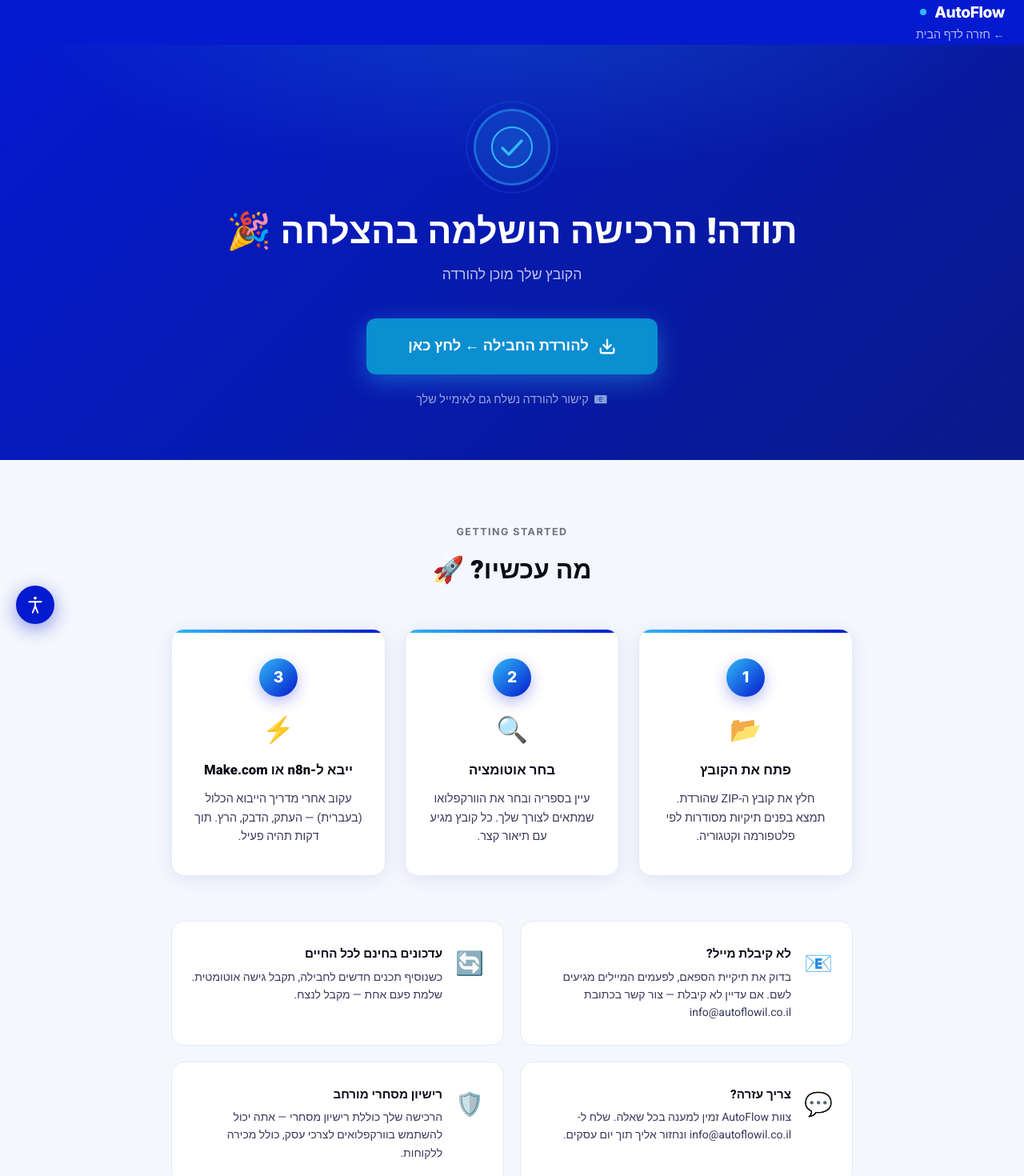
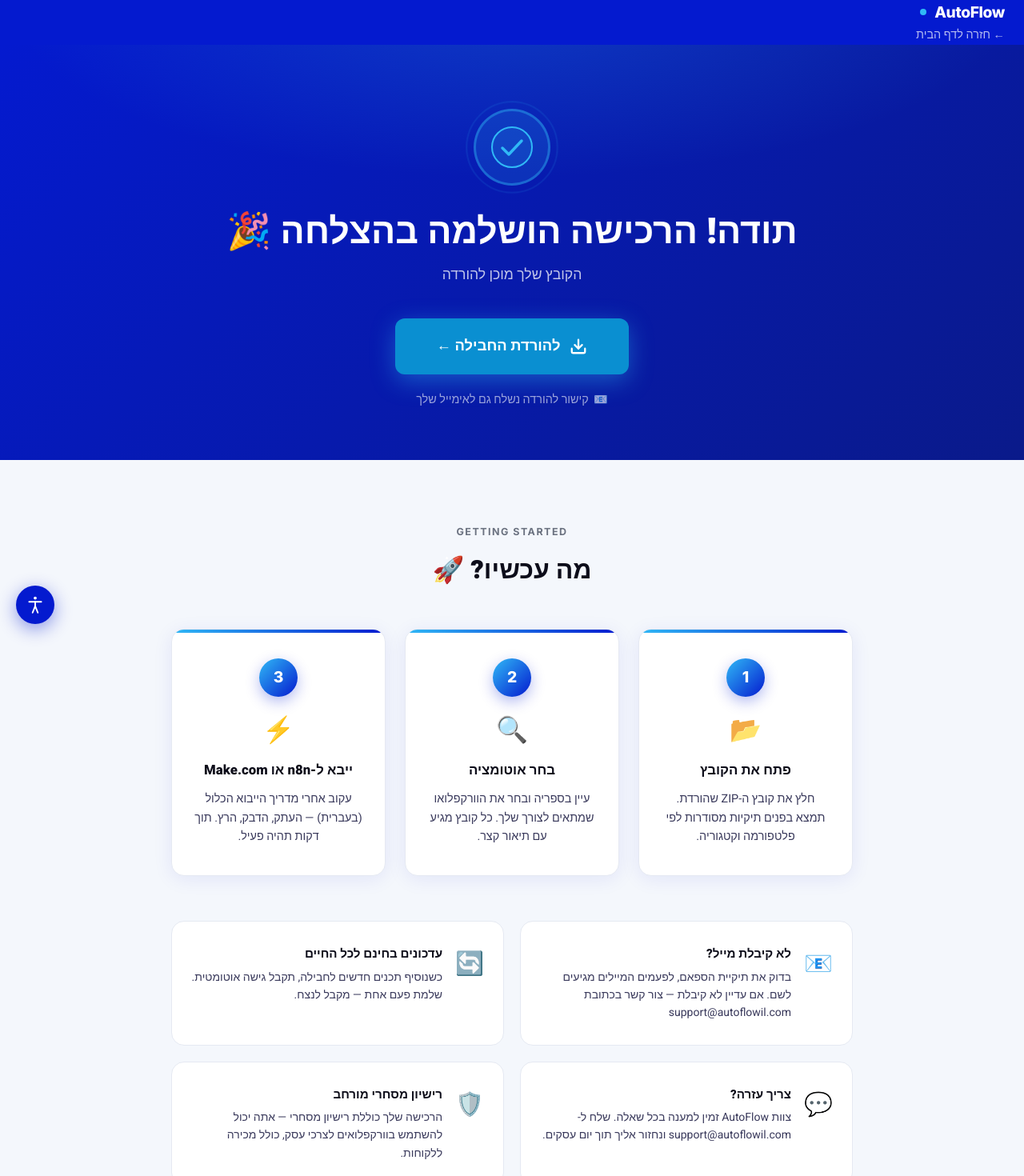
Before and after one commit to orishemesh/AutoFlow, a Next.js app: page /thank-you in a window 1280 px wide. Shown: the top 1470 px of the page at 80% size. Built offline with nearby package versions, Linux system fonts and the light colour scheme.

Commit message:
feat: accessibility updates to thank-you page

```diff
--- a/src/app/thank-you/page.tsx
+++ b/src/app/thank-you/page.tsx
@@ -59,18 +59,19 @@ export default function ThankYouPage() {
               strokeWidth={2.5}
               strokeLinecap="round"
               strokeLinejoin="round"
+              aria-hidden="true"
             >
               <path d="M21 15v4a2 2 0 0 1-2 2H5a2 2 0 0 1-2-2v-4" />
               <polyline points="7 10 12 15 17 10" />
               <line x1="12" y1="15" x2="12" y2="3" />
             </svg>
-            להורדת החבילה ← לחץ כאן
+            להורדת החבילה ←
           </a>
         </div>
         <p className="ty-email-note">קישור להורדה נשלח גם לאימייל שלך</p>
       </section>
 
-      <main className="ty-main">
+      <main id="main-content" className="ty-main">
         <p className="ty-section-label">Getting started</p>
         <h2 className="ty-section-title">מה עכשיו? 🚀</h2>
 
@@ -121,7 +122,7 @@ export default function ThankYouPage() {
               <p className="ty-info-title">לא קיבלת מייל?</p>
               <p className="ty-info-body">
                 בדוק את תיקיית הספאם, לפעמים המיילים מגיעים לשם. אם עדיין לא
-                קיבלת — צור קשר בכתובת info@autoflowil.co.il
+                קיבלת — צור קשר בכתובת support@autoflowil.com
               </p>
             </div>
           </div>
@@ -144,7 +145,7 @@ export default function ThankYouPage() {
             <div>
               <p className="ty-info-title">צריך עזרה?</p>
               <p className="ty-info-body">
-                צוות AutoFlow זמין למענה בכל שאלה. שלח ל-info@autoflowil.co.il
+                צוות AutoFlow זמין למענה בכל שאלה. שלח ל-support@autoflowil.com
                 ונחזור אליך תוך יום עסקים.
               </p>
             </div>
```
